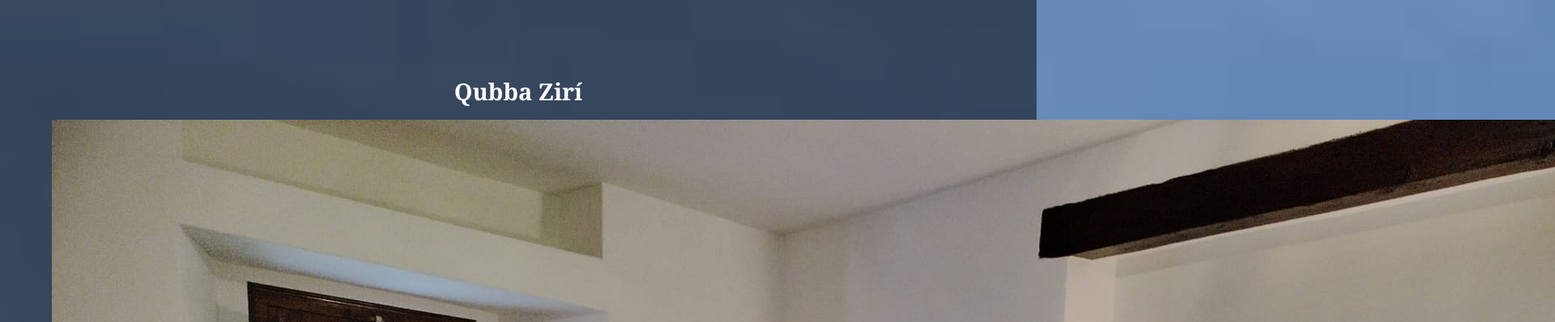
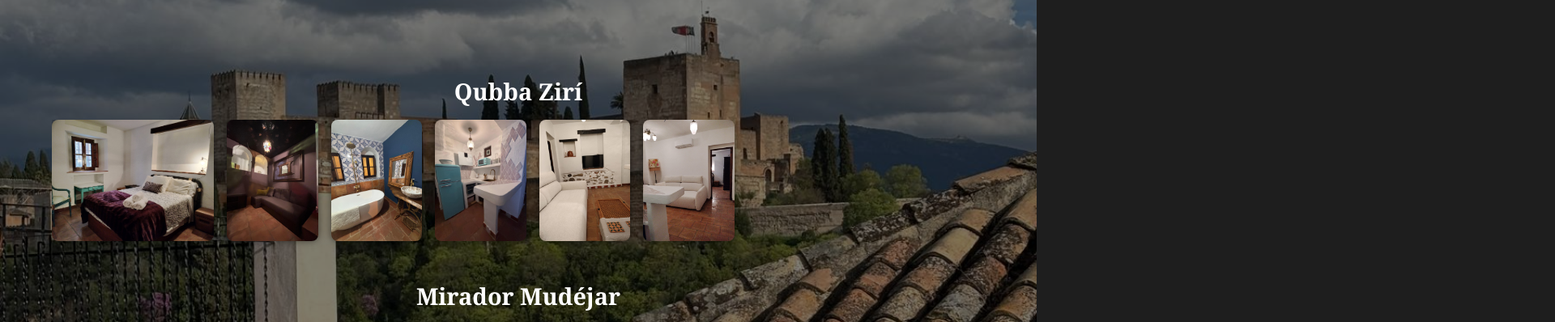
Before and after one commit to casabasilia5/Casa-Basilia, a plain HTML site: page fotos.html in a window 1280 px wide. Shown: the part 143-541 px from the top of the page at 81% size, 1920 px wide, since content can reach past the window. Drawn offline with Linux system fonts and the light colour scheme.

Commit message:
Update styles.css

```diff
--- a/styles.css
+++ b/styles.css
@@ -51,6 +51,19 @@ header {
   text-align: center;
 }
 
+body {
+  margin: 0;
+  font-family: 'Georgia', serif;
+  background-color: #1e1e1e;
+  color: #fff;
+}
+
+header {
+  background-color: #2c2c2c;
+  padding: 1rem;
+  text-align: center;
+}
+
 .galeria {
   padding: 2rem;
 }
@@ -61,21 +74,31 @@ header {
   margin: 2rem 0 1rem;
 }
 
-.galeria-grid {
-  display: grid;
-  grid-template-columns: repeat(auto-fit, minmax(250px, 1fr));
+.galeria-scroll {
+  display: flex;
+  overflow-x: auto;
   gap: 1rem;
-  margin-bottom: 2rem;
+  padding-bottom: 1rem;
+  scrollbar-width: thin;
+  scrollbar-color: #888 transparent;
 }
 
-.galeria-grid img {
-  width: 100%;
-  height: auto;
+.galeria-scroll::-webkit-scrollbar {
+  height: 8px;
+}
+
+.galeria-scroll::-webkit-scrollbar-thumb {
+  background: #888;
+  border-radius: 4px;
+}
+
+.galeria-scroll img {
+  height: 150px;
   border-radius: 8px;
-  box-shadow: 0 0 10px rgba(0,0,0,0.5);
+  box-shadow: 0 0 8px rgba(0,0,0,0.5);
   transition: transform 0.3s ease;
 }
 
-.galeria-grid img:hover {
-  transform: scale(1.03);
+.galeria-scroll img:hover {
+  transform: scale(1.05);
 }
```
